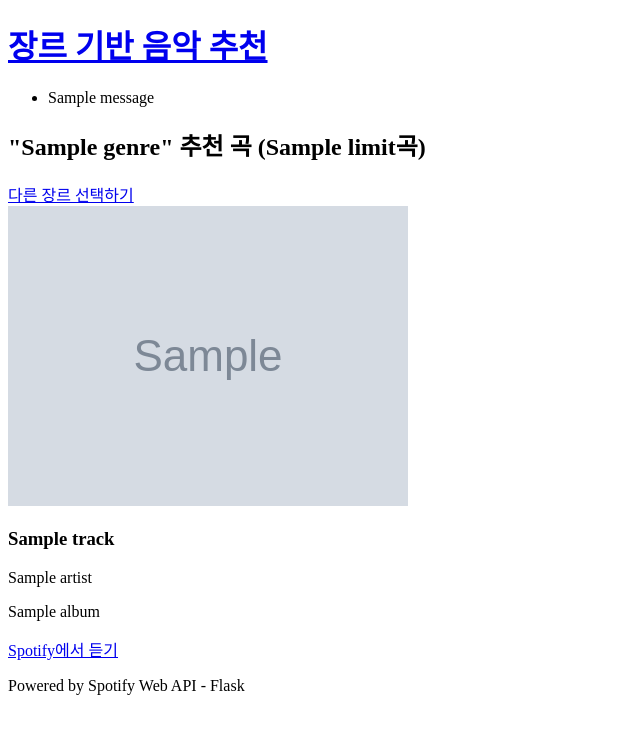
After one commit to shun010116/music_recommend, a Flask app: template templates/results.html in a window 1280 px wide. The commit adds this page. Shown: the top 734 px of the page, without its empty margins (0-640 px from the left). Run offline with Flask 3, Linux system fonts and the light colour scheme; the template is opened without the code that fills it: most values are stand-ins (such as "Sample title", 1, 10 or a date in 2020); grey boxes marked "Sample" are stand-in pictures; one stand-in notice (Sample message) is shown; parts of the project's set-up code (start-up, migrations or seed data) failed here and were passed over.

Commit message:
Base Code

```diff
--- a/app.py
+++ b/app.py
@@ -1,17 +1,45 @@
-from flask import Flask
+from flask import Flask, render_template, request, flash, redirect, url_for
 import requests
 import base64
 import os
+
 from dotenv import load_dotenv
-
-app = Flask(__name__)
 
 # .env 로드
 load_dotenv()
 
+app = Flask(__name__)
+app.secret_key = os.getenv("APP_SECRET_KEY")
+
+
 # .env에서 API 키 가져오기
 CLIENT_ID = os.getenv("SPOTIFY_CLIENT_ID")
 CLIENT_SECRET = os.getenv("SPOTIFY_CLIENT_SECRET")
+
+SEED_GENRES = [
+    "acoustic", "afrobeat", "alt-rock", "alternative",
+    "ambient", "anime", "bluegrass", "blues", "bossanova",
+    "brazil", "breakbeat", "british", "cantopop", "chill",
+    "classical", "club", "comedy", "country", "dance",
+    "dancehall", "death-metal", "deep-house", "detroit-techno",
+    "disco", "disney", "drum-and-bass", "dub", "dubstep",
+    "edm", "electro", "electronic", "emo", "folk",
+    "french", "funk", "garage", "german", "gospel",
+    "goth", "grindcore", "groove", "grunge", "hard-rock",
+    "hardcore", "hardstyle", "heavy-metal", "hip-hop", "holidays",
+    "honky-tonk", "house", "idm", "indian", "indie",
+    "indie-pop", "industrial", "iranian", "j-dance", "j-idol",
+    "j-pop", "j-rock", "jazz", "k-pop", "kids",
+    "latin", "metal", "metalcore", "minimal-techno", "movies",
+    "new-age", "new-release", "opera", "piano", "pop",
+    "pop-film", "post-dubstep", "power-pop", "progressive-house",
+    "psych-rock", "punk", "punk-rock", "r-n-b", "reggae",
+    "reggaeton", "rock", "rock-n-roll", "salsa", "samba",
+    "singer-songwriter", "ska", "sleep", "soul", "soundtracks",
+    "spanish", "study", "swedish", "synth-pop", "tango",
+    "techno", "trance", "trip-hop", "turkish", "work-out",
+    "world-music",
+]
 
 # Spotify Client credentials Flow로 Access Token 획득
 if not CLIENT_ID or not CLIENT_SECRET:
@@ -20,7 +48,6 @@ if not CLIENT_ID or not CLIENT_SECRET:
 def get_spotify_token() -> str:
     auth_str = f"{CLIENT_ID}:{CLIENT_SECRET}"
     b64_auth_str = base64.b64encode(auth_str.encode('utf-8')).decode('utf-8')
-    print(b64_auth_str)
 
     url = "https://accounts.spotify.com/api/token"
     headers = {
@@ -35,3 +62,119 @@ def get_spotify_token() -> str:
     res.raise_for_status()
     data = res.json()
     return data["access_token"]
+
+# def get_recommendations_by_genre(genre: str, limit: int = 10):
+#     token = get_spotify_token()
+
+#     url = "https://api.spotify.com/v1/recommendations"
+#     params = {
+#         "seed_genres": genre,
+#         "limit": limit,
+#     }
+#     headers = {
+#         "Authorization": f"Bearer {token}"
+#     }
+
+#     res = requests.get(url, headers=headers, params=params, timeout=5)
+#     res.raise_for_status()
+#     data = res.json()
+
+#     tracks = []
+#     for t in data.get("tracks", []):
+#         track_name = t.get("name")
+#         artists = ', '.join([a.get("name", "") for a in t.get("artist", [])])
+#         album = t.get("album", {}).get("name")
+#         images = t.get("album", {}).get("images", [])
+#         imgae_url = images[0]["url"] if images else None
+#         external_url = t.get("external_urls", {}).get("spotify")
+
+#         tracks.append({
+#             "name": track_name,
+#             "artists": artists,
+#             "album": album,
+#             "image": imgae_url,
+#             "url": external_url,
+#         })
+
+#     return tracks
+
+def search_tracks_by_genre(genre: str, limit: int = 10):
+    '''
+    Spotify Search API를 통해 장르 검색 후 상위 검색 결과 리턴
+    '''
+    token = get_spotify_token()
+
+    url = "https://api.spotify.com/v1/search"
+    params = {
+        "q": f'genre:"{genre}"',
+        "type": "track",
+        "limit": limit
+    }
+    headers = {
+        "Authorization": f"Bearer {token}"
+    }
+
+    res = requests.get(url, headers=headers, params=params, timeout=5)
+    res.raise_for_status()
+    data = res.json()
+
+    items = data.get("tracks", {}).get("items", [])
+    tracks = []
+    for t in items:
+        track_name = t.get("name")
+        artists = ", ".join([a.get("name", "") for a in t.get("artists", [])])
+        album = t.get("album", {}).get("name")
+        images = t.get("album", {}).get("images", [])
+        imgae_url = images[0]["url"] if images else None
+        external_url = t.get("external_urls", {}).get("spotify")
+
+        tracks.append({
+            "name": track_name,
+            "artists": artists,
+            "album": album,
+            "image": imgae_url,
+            "url": external_url,
+        })
+
+    return tracks
+
+@app.route("/", methods=["GET"])
+def index():
+    '''
+    장르 선택 페이지
+    '''
+    genres = SEED_GENRES
+    return render_template("index.html", genres=genres)
+
+@app.route("/recommend", methods=["POST"])
+def recommend():
+    '''
+    선택한 장르를 받아서 추천 곡 제시
+    '''
+    genre = request.form.get("genre")
+    limit = request.form.get("limit", type=int, default=10)
+
+    if not genre:
+        flash("장르를 선택해주세요")
+        return redirect(url_for("index"))
+
+    try:
+        tracks = search_tracks_by_genre(genre, limit=limit)
+    except requests.HTTPError as e:
+        print("Spotify API Error: ", e)
+        flash("Spotify API 호출 중 오류 발생")
+        return redirect(url_for("index"))
+    except Exception as e:
+        print("Unexpected Error: ", e)
+        flash("오류 발생")
+        return redirect(url_for("index"))
+
+    if not tracks:
+        flash("해당 장르에 알맞은 추천곡이 없습니다. 다른 장르를 선택해보세요")
+        return redirect(url_for("index"))
+
+    return render_template("results.html", genre=genre, tracks=tracks, limit=limit)
+
+
+if __name__ == "__main__":
+    app.run(debug=True)
--- /dev/null
+++ b/templates/base.html
@@ -0,0 +1,31 @@
+<!DOCTYPE html>
+<html lang="en">
+<head>
+    <meta charset="UTF-8">
+    <meta name="viewport" content="width=device-width, initial-scale=1.0">
+    <title>Spotify Music Recommend</title>
+</head>
+<body>
+    <header>
+        <h1><a href="{{ url_for('index') }}">장르 기반 음악 추천</a></h1>
+    </header>
+
+    <main>
+        {% with messages = get_flashed_messages() %}
+            {% if messages %}
+                <ul>
+                    {% for msg in messages %}
+                        <li>{{ msg }}</li>
+                    {% endfor %}
+                </ul>
+            {% endif %}
+        {% endwith %}
+
+        {% block content %}{% endblock %}
+    </main>
+
+    <footer>
+        <p>Powered by Spotify Web API - Flask</p>
+    </footer>
+</body>
+</html>
--- /dev/null
+++ b/templates/results.html
@@ -0,0 +1,28 @@
+{% extends "base.html" %}
+
+{% block content %}
+
+<section>
+    <h2>"{{ genre }}" 추천 곡 ({{ limit }}곡)</h2>
+</section>
+<a href="{{ url_for('index') }}">다른 장르 선택하기</a>
+
+<div>
+    {% for t in tracks %}
+        <div>
+            {% if t.image %}
+                <img src="{{ t.image }}" alt="{{ t.name }}">
+            {% endif %}
+            <div>
+                <h3>{{ t.name }}</h3>
+                <p>{{ t.artist }}</p>
+                <p>{{ t.album }}</p>
+                {% if t.url %}
+                    <a href="{{ t.url }}" target="_blank">Spotify에서 듣기</a>
+                {% endif %}
+            </div>
+        </div>
+    {% endfor %}
+</div>
+
+{% endblock %}
```
Also changed, not shown: templates/index.html (+21 -10 lines).
